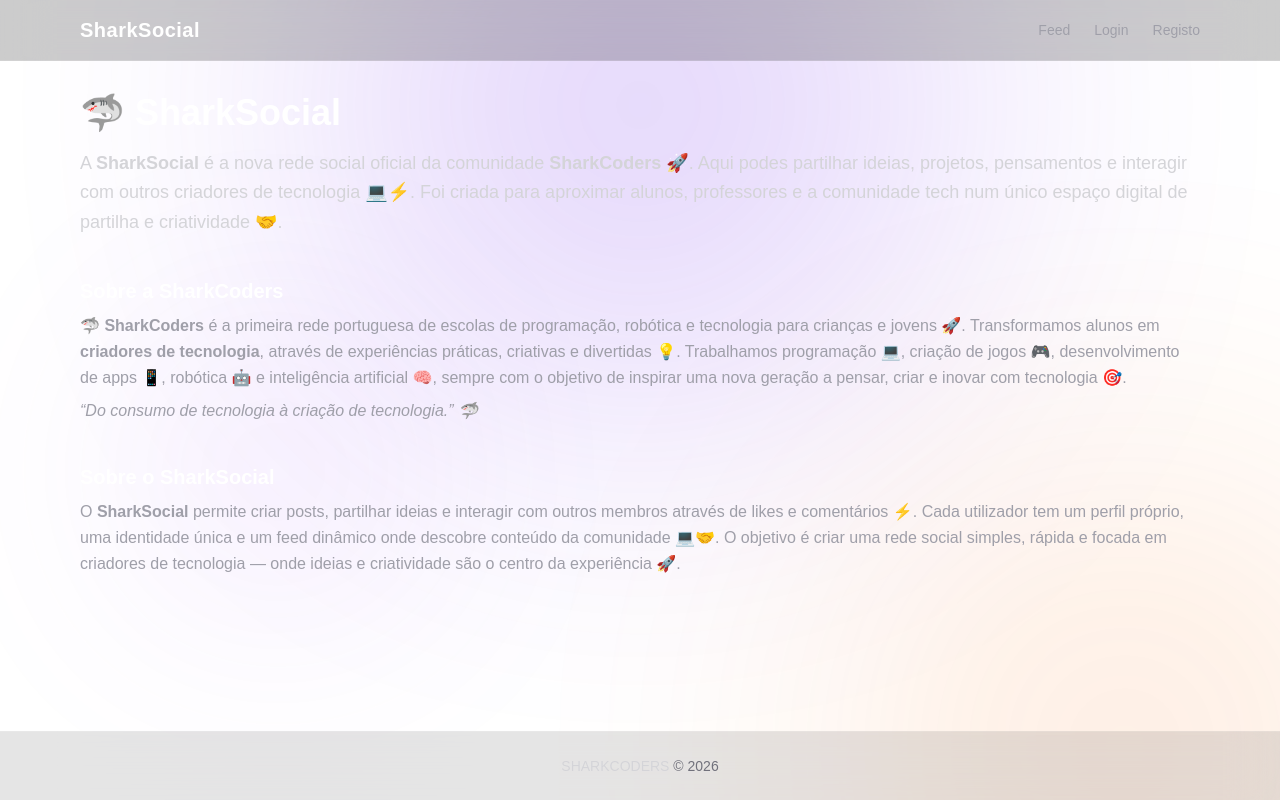
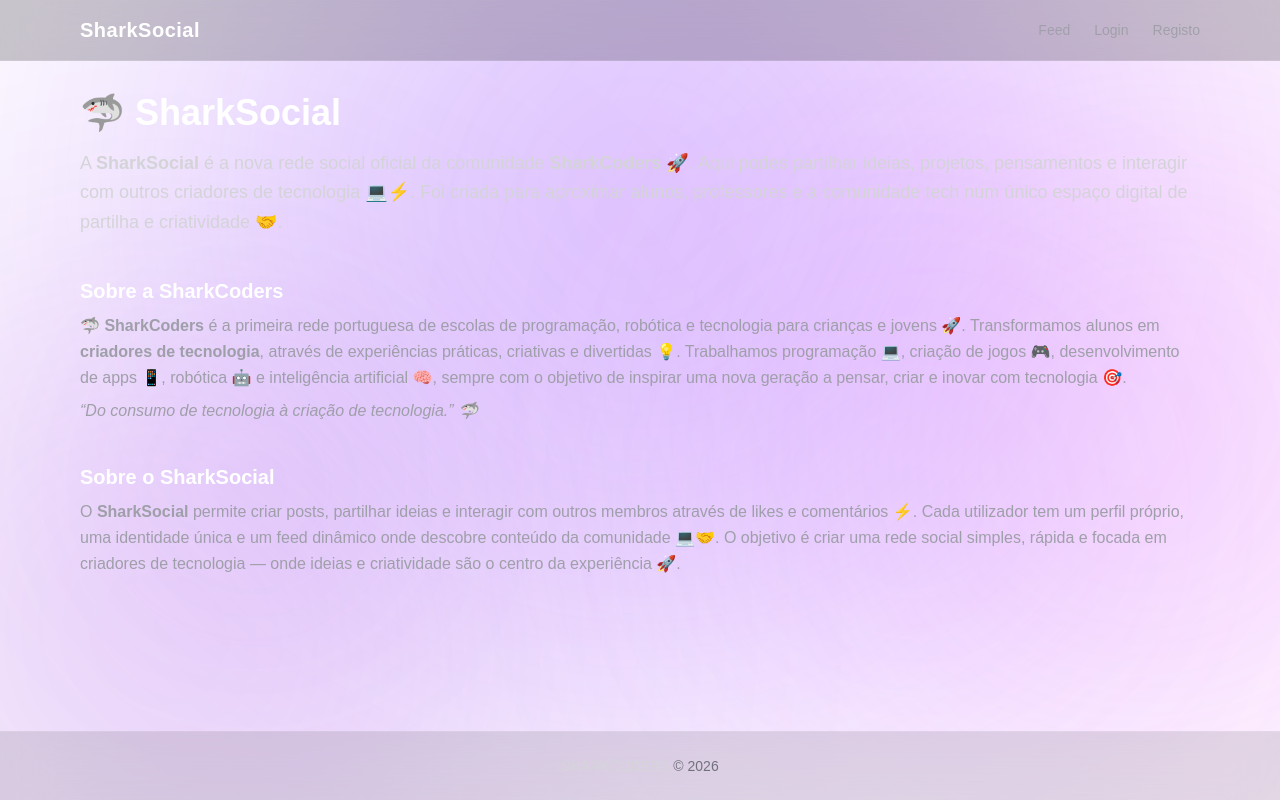
Before and after one commit to flvm-png/sharksocial, a Next.js app: page / in a window 1280 px wide. Built offline with nearby package versions, Linux system fonts and the light colour scheme; no server answers.

Commit message:
comentários always visible + duplicate user alert + minor layout changes

```diff
--- a/src/app/layout.tsx
+++ b/src/app/layout.tsx
@@ -5,8 +5,8 @@ import Navbar from "@/components/Navbar";
 import Footer from "@/components/Footer";
 
 export const metadata: Metadata = {
-  title: "SharkEvents",
-  description: "Plataforma de eventos e check-ins",
+  title: "SharkSocial",
+  description: "Rede social da comunidade SharkCoders",
   icons: {
     icon: "/logo.svg",
   },
@@ -22,52 +22,79 @@ export default function RootLayout({
       <body
         className="
           min-h-screen
-          flex flex-col
-          text-[#F8FAFC]
+          flex
+          flex-col
+          text-white
           bg-gradient-to-b
-          from-[#0B0B14]
-          via-[#0F1022]
-          to-[#0B0B14]
+          from-[#FB923C]
+          via-[#EA580C]
+          to-[#9A3412]
         "
       >
-        {/* 🌌 BACKGROUND EFFECTS */}
+        {/* BACKGROUND EFFECTS */}
         <div className="fixed inset-0 -z-10 overflow-hidden">
 
-          {/* 🟣 ROXO (branding principal) */}
+          {/* GLOW CENTRAL */}
           <div className="
             absolute
-            top-[-220px]
+            top-[-250px]
             left-1/2
             -translate-x-1/2
+            w-[900px]
+            h-[900px]
+            bg-violet-600
+            opacity-25
+            blur-[180px]
+            rounded-full
+          " />
+
+          {/* GLOW RIGHT */}
+          <div className="
+            absolute
+            top-[10%]
+            right-[-200px]
+            w-[700px]
+            h-[700px]
+            bg-fuchsia-500
+            opacity-20
+            blur-[180px]
+            rounded-full
+          " />
+
+          {/* GLOW LEFT */}
+          <div className="
+            absolute
+            bottom-[-150px]
+            left-[-150px]
             w-[650px]
             h-[650px]
-            bg-[#7C3AED]
+            bg-purple-700
             opacity-20
+            blur-[170px]
+            rounded-full
+          " />
+
+          {/* GLOW SECONDARY */}
+          <div className="
+            absolute
+            bottom-[15%]
+            right-[15%]
+            w-[350px]
+            h-[350px]
+            bg-violet-400
+            opacity-15
             blur-[140px]
             rounded-full
           " />
 
-          {/* 🟠 LARANJA (energia / Sharkcoders accent) */}
+          {/* GLOW EXTRA */}
           <div className="
             absolute
-            bottom-[-220px]
-            right-[-120px]
-            w-[550px]
-            h-[550px]
-            bg-[#F97316]
-            opacity-15
-            blur-[150px]
-            rounded-full
-          " />
-
-          {/* 🟣 pequeno highlight secundário */}
-          <div className="
-            absolute
-            top-[40%]
+            top-[45%]
             left-[10%]
-            w-[300px]
-            h-[300px]
-            bg-[#A855F7]
+            w-[250px]
+            h-[250px]
+            bg-purple-400
             opacity-10
             blur-[120px]
             rounded-full
@@ -75,11 +102,20 @@ export default function RootLayout({
 
         </div>
 
-        {/* HEADER */}
+        {/* NAVBAR */}
         <Navbar />
 
         {/* MAIN */}
-        <main className="flex-1 max-w-6xl mx-auto w-full px-4 py-8 relative z-10">
+        <main className="
+          flex-1
+          max-w-6xl
+          mx-auto
+          w-full
+          px-4
+          py-8
+          relative
+          z-10
+        ">
           {children}
         </main>
 
--- a/src/app/login/page.tsx
+++ b/src/app/login/page.tsx
@@ -27,7 +27,7 @@ export default function LoginPage() {
       return;
     }
 
-    router.push("/dashboard");
+    router.push("/feed");
     router.refresh();
   }
 
--- a/src/app/profile/page.tsx
+++ b/src/app/profile/page.tsx
@@ -1,10 +1,12 @@
 "use client";
 
 import { useEffect, useState } from "react";
+import { useRouter } from "next/navigation";
 import { createClient } from "@/lib/supabase/client";
 
 export default function ProfilePage() {
   const supabase = createClient();
+  const router = useRouter();
 
   const [user, setUser] = useState<any>(null);
   const [loading, setLoading] = useState(true);
@@ -63,11 +65,22 @@ export default function ProfilePage() {
     setSaving(false);
 
     if (error) {
+      if (
+        error.message ===
+        'duplicate key value violates unique constraint "profiles_username_key"'
+      ) {
+        alert("Username já existe! Escolhe outro. 🦈");
+        return;
+      }
+
       alert(error.message);
       return;
     }
 
     alert("Perfil atualizado com sucesso! 🦈");
+
+    router.push("/feed");
+    router.refresh();
   }
 
   if (loading) {
@@ -90,6 +103,7 @@ export default function ProfilePage() {
       {avatarUrl && (
         <img
           src={avatarUrl}
+          alt="avatar"
           className="w-24 h-24 rounded-full object-cover border border-white/10"
         />
       )}
--- a/src/components/Navbar.tsx
+++ b/src/components/Navbar.tsx
@@ -11,8 +11,11 @@ export default function Navbar() {
   const pathname = usePathname();
 
   const [user, setUser] = useState<any>(null);
+  const [mounted, setMounted] = useState(false);
 
   useEffect(() => {
+    setMounted(true);
+
     supabase.auth.getUser().then(({ data }) => {
       setUser(data.user);
     });
@@ -40,11 +43,12 @@ export default function Navbar() {
   }
 
   const linkClass = (path: string) =>
-    `transition ${
-      isActive(path)
-        ? "text-white font-semibold"
-        : "text-zinc-400 hover:text-[#A855F7]"
-    }`;
+    isActive(path)
+      ? "text-white font-semibold"
+      : "text-zinc-400 hover:text-[#A855F7]";
+
+  // 🔥 IMPORTANT: evita hydration mismatch
+  if (!mounted) return null;
 
   return (
     <header
@@ -79,16 +83,12 @@ export default function Navbar() {
               </Link>
 
               <Link href="/create" className={linkClass("/create")}>
-                Novo Post
+                Criar Post
               </Link>
 
               <button
                 onClick={logout}
-                className="
-                  text-[#F97316]
-                  hover:text-[#fb923c]
-                  transition
-                "
+                className="text-red-400 hover:text-red-300 transition"
               >
                 Logout
               </button>
--- a/src/components/PostCard.tsx
+++ b/src/components/PostCard.tsx
@@ -18,7 +18,9 @@ export default function PostCard({ post }: any) {
   // 🔥 LOAD LIKES + COMMENTS COUNT + USER LIKE STATE
   useEffect(() => {
     async function load() {
-      const { data: { user } } = await supabase.auth.getUser();
+      const {
+        data: { user },
+      } = await supabase.auth.getUser();
 
       // LIKES COUNT
       const { count: likes } = await supabase
@@ -35,6 +37,12 @@ export default function PostCard({ post }: any) {
         .eq("post_id", post.id);
 
       setCommentsCount(comments ?? 0);
+
+      // AUTO OPEN COMMENTS IF EXIST
+      if ((comments ?? 0) > 0) {
+        setShowComments(true);
+        loadComments();
+      }
 
       // CHECK IF USER LIKED
       if (user) {
@@ -54,7 +62,9 @@ export default function PostCard({ post }: any) {
 
   // ❤️ TOGGLE LIKE
   async function toggleLike() {
-    const { data: { user } } = await supabase.auth.getUser();
+    const {
+      data: { user },
+    } = await supabase.auth.getUser();
 
     if (!user) return alert("Tens de estar logado");
 
@@ -98,7 +108,9 @@ export default function PostCard({ post }: any) {
 
   // 💬 ADD COMMENT
   async function addComment() {
-    const { data: { user } } = await supabase.auth.getUser();
+    const {
+      data: { user },
+    } = await supabase.auth.getUser();
 
     if (!user) return alert("Tens de estar logado");
     if (!newComment.trim()) return;
@@ -110,8 +122,12 @@ export default function PostCard({ post }: any) {
     });
 
     setNewComment("");
-    setCommentsCount((c) => c + 1); // 🔥 FIX HERE
+    setCommentsCount((c) => c + 1);
+
     loadComments();
+
+    // auto open after comment
+    setShowComments(true);
   }
 
   return (
@@ -152,12 +168,9 @@ export default function PostCard({ post }: any) {
           ❤️ {likesCount}
         </button>
 
-        {/* COMMENTS */}
+        {/* COMMENTS TOGGLE */}
         <button
-          onClick={() => {
-            setShowComments(!showComments);
-            if (!showComments) loadComments();
-          }}
+          onClick={() => setShowComments(!showComments)}
           className="text-zinc-400 hover:text-[#A855F7]"
         >
           💬 {commentsCount}
@@ -168,23 +181,6 @@ export default function PostCard({ post }: any) {
       {/* COMMENTS SECTION */}
       {showComments && (
         <div className="mt-4 space-y-3">
-
-          {/* INPUT */}
-          <div className="flex gap-2">
-            <input
-              value={newComment}
-              onChange={(e) => setNewComment(e.target.value)}
-              placeholder="Escreve um comentário..."
-              className="flex-1 bg-zinc-900 border border-white/10 rounded px-2 py-1 text-sm"
-            />
-
-            <button
-              onClick={addComment}
-              className="px-3 py-1 bg-white text-black text-sm rounded"
-            >
-              Enviar
-            </button>
-          </div>
 
           {/* LIST */}
           <div className="space-y-2">
@@ -197,9 +193,25 @@ export default function PostCard({ post }: any) {
               </div>
             ))}
           </div>
-
         </div>
       )}
+
+      {/* COMMENT INPUT (ALWAYS VISIBLE) */}
+      <div className="flex gap-2 mt-4">
+        <input
+          value={newComment}
+          onChange={(e) => setNewComment(e.target.value)}
+          placeholder="Escreve um comentário..."
+          className="flex-1 bg-zinc-900 border border-white/10 rounded px-2 py-1 text-sm"
+        />
+
+        <button
+          onClick={addComment}
+          className="px-3 py-1 bg-white text-black text-sm rounded"
+        >
+          Enviar
+        </button>
+      </div>
 
     </div>
   );
--- a/src/lib/events.ts
+++ /dev/null
@@ -1,17 +0,0 @@
-import { createClient } from "./supabase/client";
-
-export async function getEvents() {
-  const supabase = createClient();
-
-  const { data, error } = await supabase
-    .from("events")
-    .select("*")
-    .order("date", { ascending: true });
-
-  if (error) {
-    console.error(error);
-    return [];
-  }
-
-  return data;
-}
--- a/src/lib/mockEvents.ts
+++ /dev/null
@@ -1,20 +0,0 @@
-export const mockEvents = [
-  {
-    id: "1",
-    title: "Shark Dev Meetup",
-    location: "Porto",
-    date: "2026-06-20",
-  },
-  {
-    id: "2",
-    title: "React Workshop",
-    location: "Aveiro",
-    date: "2026-06-25",
-  },
-  {
-    id: "3",
-    title: "AI for Beginners",
-    location: "Lisboa",
-    date: "2026-07-01",
-  },
-];
```
